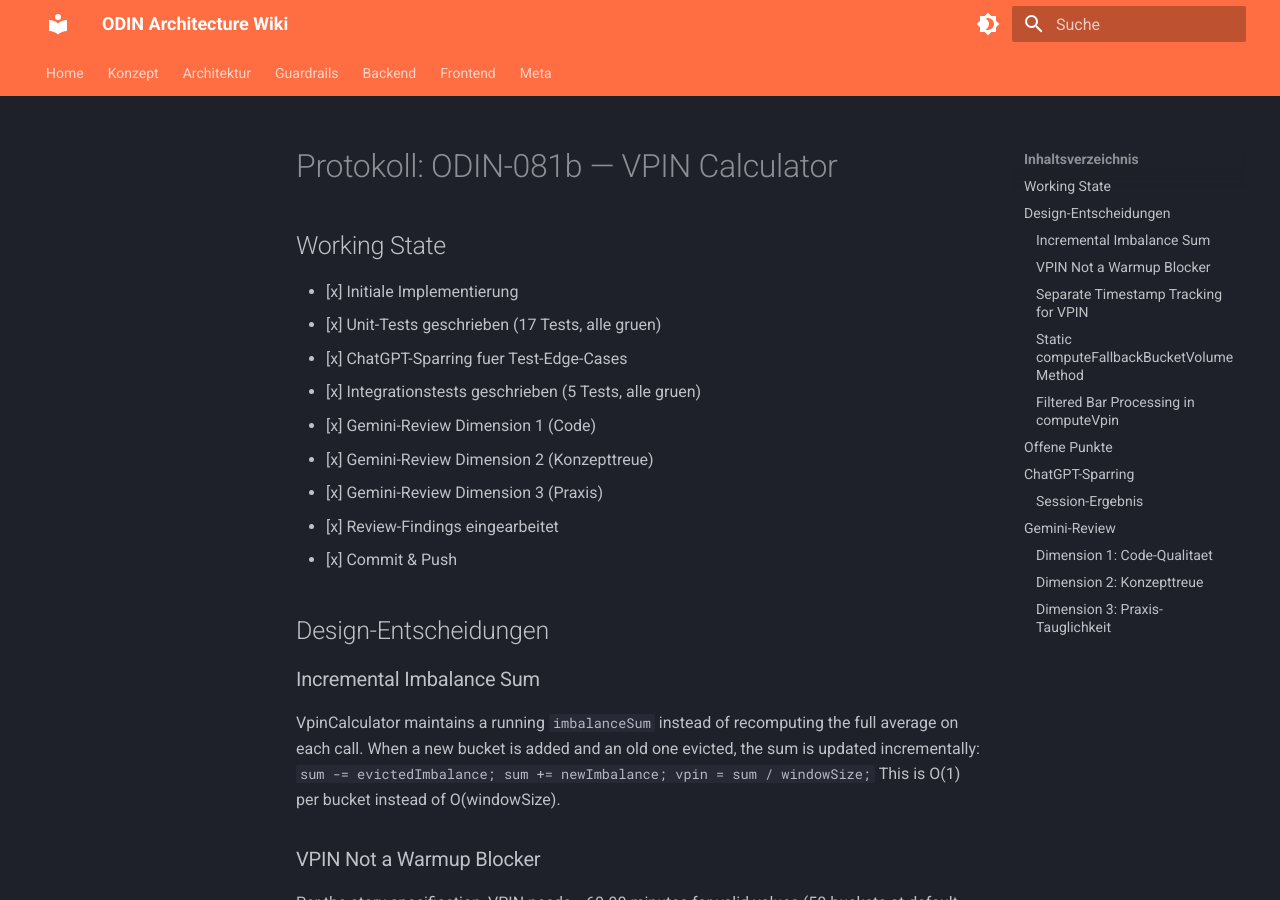
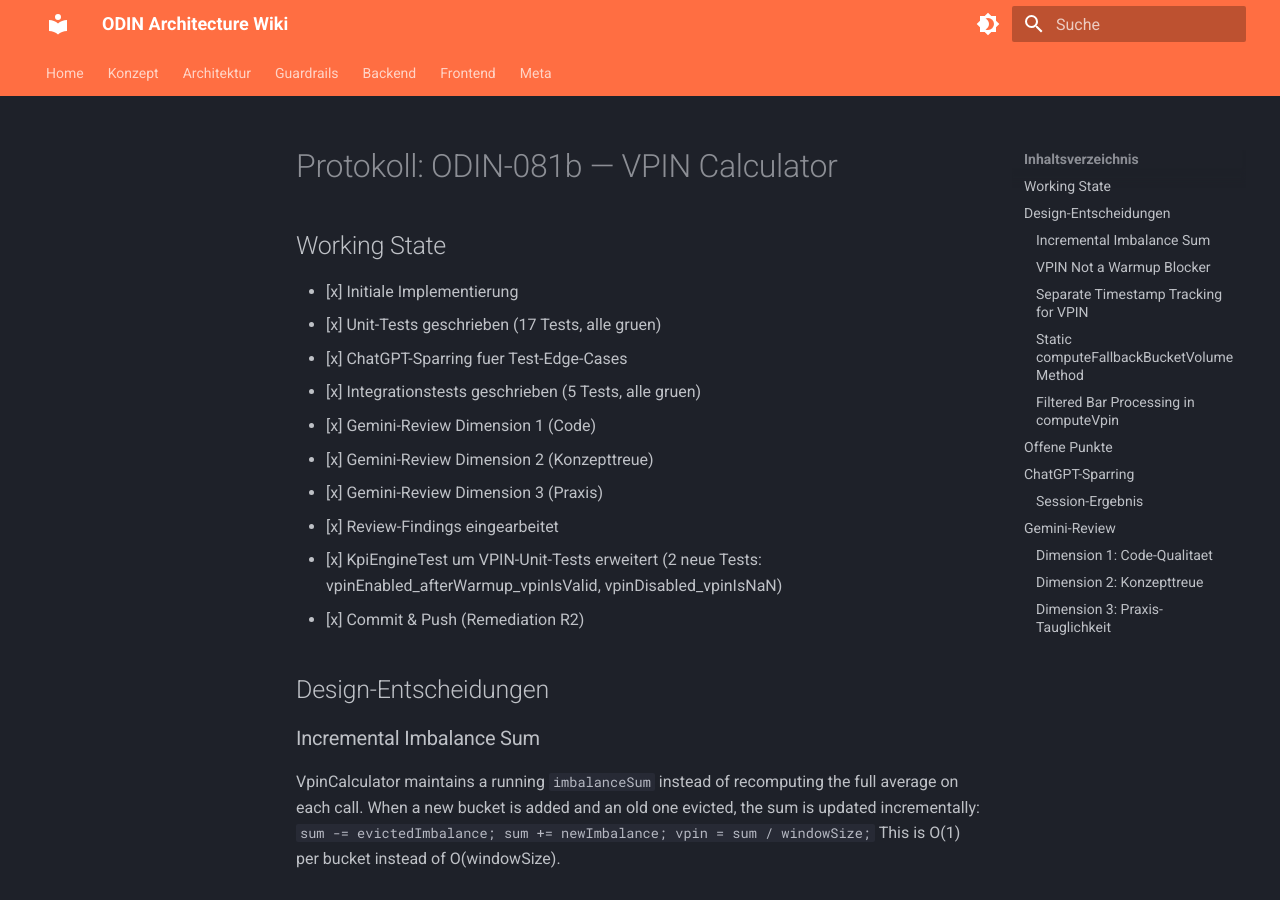
Before and after one commit to saltenhof/its-odin-wiki, an MkDocs documentation site: the page built from docs/meta/userstories/ODIN-081b_vpin-calculator/protocol.md, in a window 1280 px wide and 900 px high. Built offline with MkDocs 1.6.1 and Material for MkDocs 9.7.7, drawn with Linux system fonts in a browser that asks for light colours.

Commit message:
docs(userstories): ODIN-081b R2 — update protocol with KpiEngineTest remediation
Mark KpiEngineTest VPIN unit test extension as complete in Working State.
Two new tests added: vpinEnabled_afterWarmup_vpinIsValid, vpinDisabled_vpinIsNaN.

Co-Authored-By: Claude Opus 4.6 <noreply@anthropic.com>

```diff
--- a/docs/meta/userstories/ODIN-081b_vpin-calculator/protocol.md
+++ b/docs/meta/userstories/ODIN-081b_vpin-calculator/protocol.md
@@ -9,7 +9,8 @@
 - [x] Gemini-Review Dimension 2 (Konzepttreue)
 - [x] Gemini-Review Dimension 3 (Praxis)
 - [x] Review-Findings eingearbeitet
-- [x] Commit & Push
+- [x] KpiEngineTest um VPIN-Unit-Tests erweitert (2 neue Tests: vpinEnabled_afterWarmup_vpinIsValid, vpinDisabled_vpinIsNaN)
+- [x] Commit & Push (Remediation R2)
 
 ## Design-Entscheidungen
 
```
